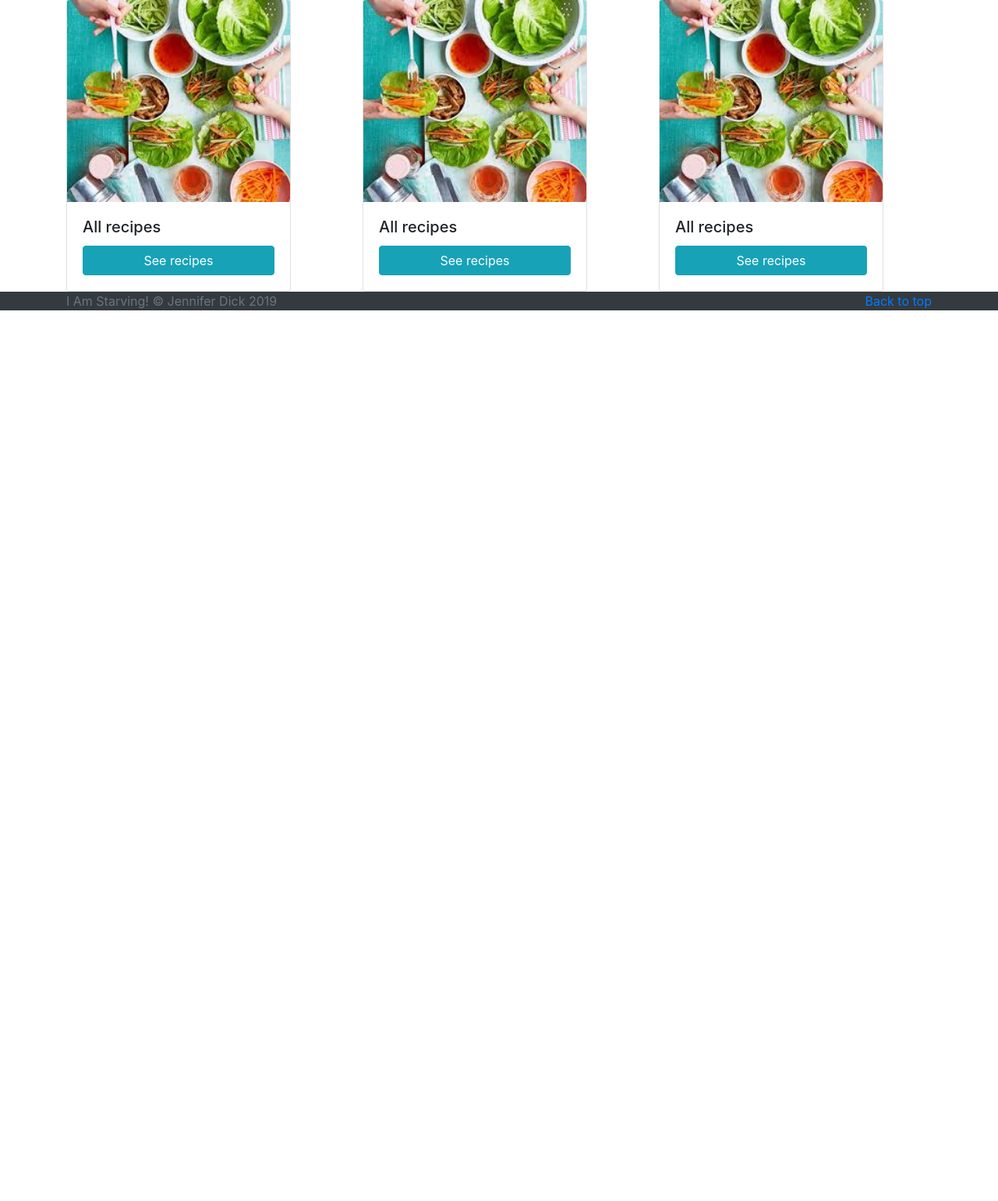
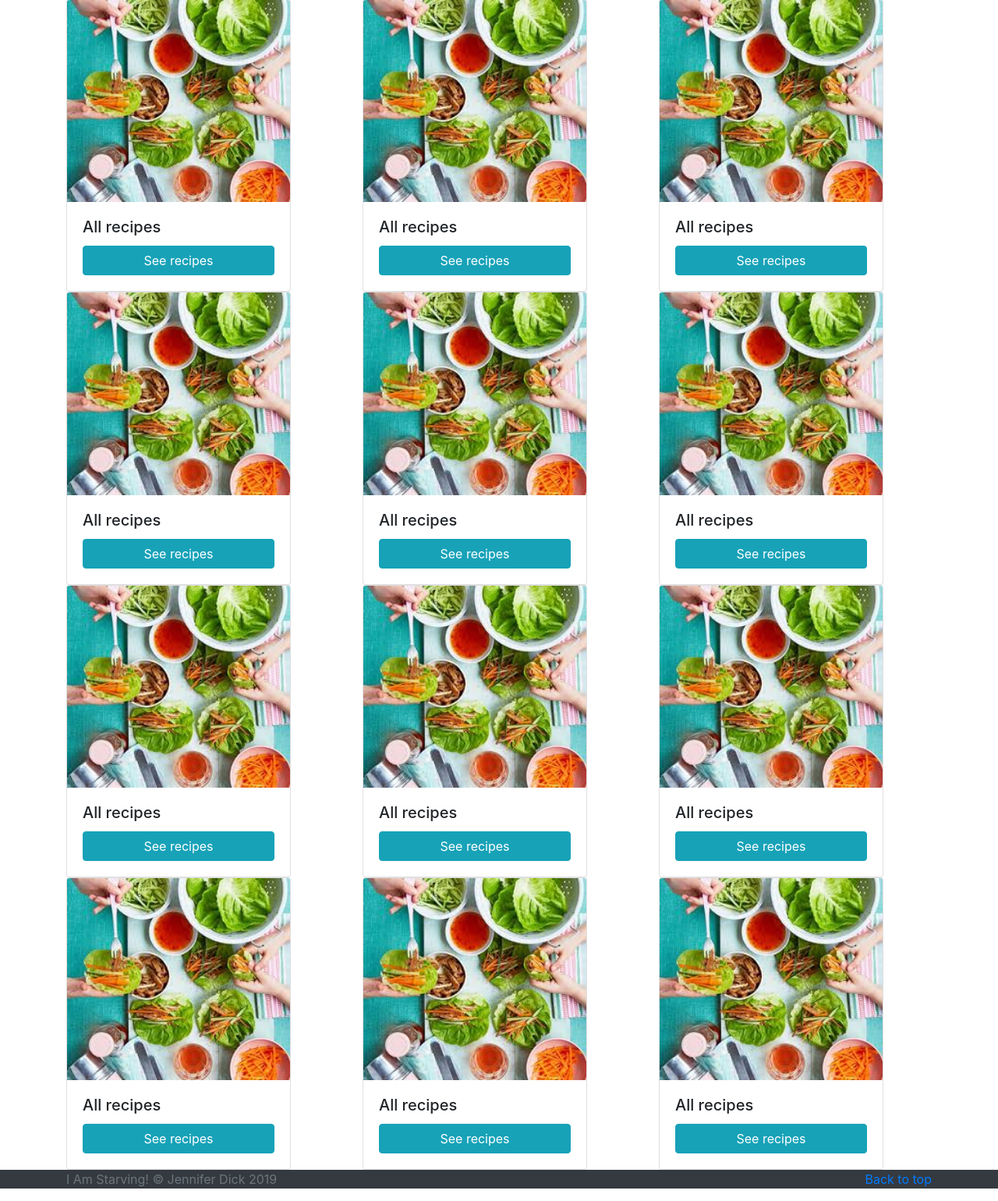
Before and after one commit to jennie6151/cookbook, a Flask app: page / in a window 1280 px wide. Shown: the part 337-1877 px from the top of the page at 78% size. Before the commit the page ends 735 px from the top, so only its background shows below. Run offline with Flask 2, Linux system fonts and the light colour scheme; some libraries are stand-ins or nearby versions.

Commit message:
12 cuisine placeholders added to index.html

```diff
--- a/flask_app/templates/index.html
+++ b/flask_app/templates/index.html
@@ -56,10 +56,97 @@
               </div>
             </div>
           </div>
+
+          <div class="col-md-4">
+            <div class="card" style="width: 18rem;">
+              <img src="\static\images\allRecipes.jpg" class="card-img-top" alt="Plate of food">
+              <div class="card-body">
+                <h5 class="card-title">All recipes</h5>
+                <a href="#" class="btn btn-info btn-block">See recipes</a>
+              </div>
+            </div>
+          </div>
+          <div class="col-md-4">
+            <div class="card" style="width: 18rem;">
+              <img src="\static\images\allRecipes.jpg" class="card-img-top" alt="Plate of food">
+              <div class="card-body">
+                <h5 class="card-title">All recipes</h5>
+                <a href="#" class="btn btn-info btn-block">See recipes</a>
+              </div>
+            </div>
+          </div>
+          <div class="col-md-4">
+            <div class="card" style="width: 18rem;">
+              <img src="\static\images\allRecipes.jpg" class="card-img-top" alt="Plate of food">
+              <div class="card-body">
+                <h5 class="card-title">All recipes</h5>
+                <a href="#" class="btn btn-info btn-block">See recipes</a>
+              </div>
+            </div>
+          </div>
+
+          <div class="col-md-4">
+            <div class="card" style="width: 18rem;">
+              <img src="\static\images\allRecipes.jpg" class="card-img-top" alt="Plate of food">
+              <div class="card-body">
+                <h5 class="card-title">All recipes</h5>
+                <a href="#" class="btn btn-info btn-block">See recipes</a>
+              </div>
+            </div>
+          </div>
+          <div class="col-md-4">
+            <div class="card" style="width: 18rem;">
+              <img src="\static\images\allRecipes.jpg" class="card-img-top" alt="Plate of food">
+              <div class="card-body">
+                <h5 class="card-title">All recipes</h5>
+                <a href="#" class="btn btn-info btn-block">See recipes</a>
+              </div>
+            </div>
+          </div>
+          <div class="col-md-4">
+            <div class="card" style="width: 18rem;">
+              <img src="\static\images\allRecipes.jpg" class="card-img-top" alt="Plate of food">
+              <div class="card-body">
+                <h5 class="card-title">All recipes</h5>
+                <a href="#" class="btn btn-info btn-block">See recipes</a>
+              </div>
+            </div>
+          </div>
+
+          <div class="col-md-4">
+            <div class="card" style="width: 18rem;">
+              <img src="\static\images\allRecipes.jpg" class="card-img-top" alt="Plate of food">
+              <div class="card-body">
+                <h5 class="card-title">All recipes</h5>
+                <a href="#" class="btn btn-info btn-block">See recipes</a>
+              </div>
+            </div>
+          </div>
+          <div class="col-md-4">
+            <div class="card" style="width: 18rem;">
+              <img src="\static\images\allRecipes.jpg" class="card-img-top" alt="Plate of food">
+              <div class="card-body">
+                <h5 class="card-title">All recipes</h5>
+                <a href="#" class="btn btn-info btn-block">See recipes</a>
+              </div>
+            </div>
+          </div>
+          <div class="col-md-4">
+            <div class="card" style="width: 18rem;">
+              <img src="\static\images\allRecipes.jpg" class="card-img-top" alt="Plate of food">
+              <div class="card-body">
+                <h5 class="card-title">All recipes</h5>
+                <a href="#" class="btn btn-info btn-block">See recipes</a>
+              </div>
+            </div>
+          </div>
+
         </div>
       </div>
     </div>
-    </div>
+
+
+
     </div>
 
   </main>
```
